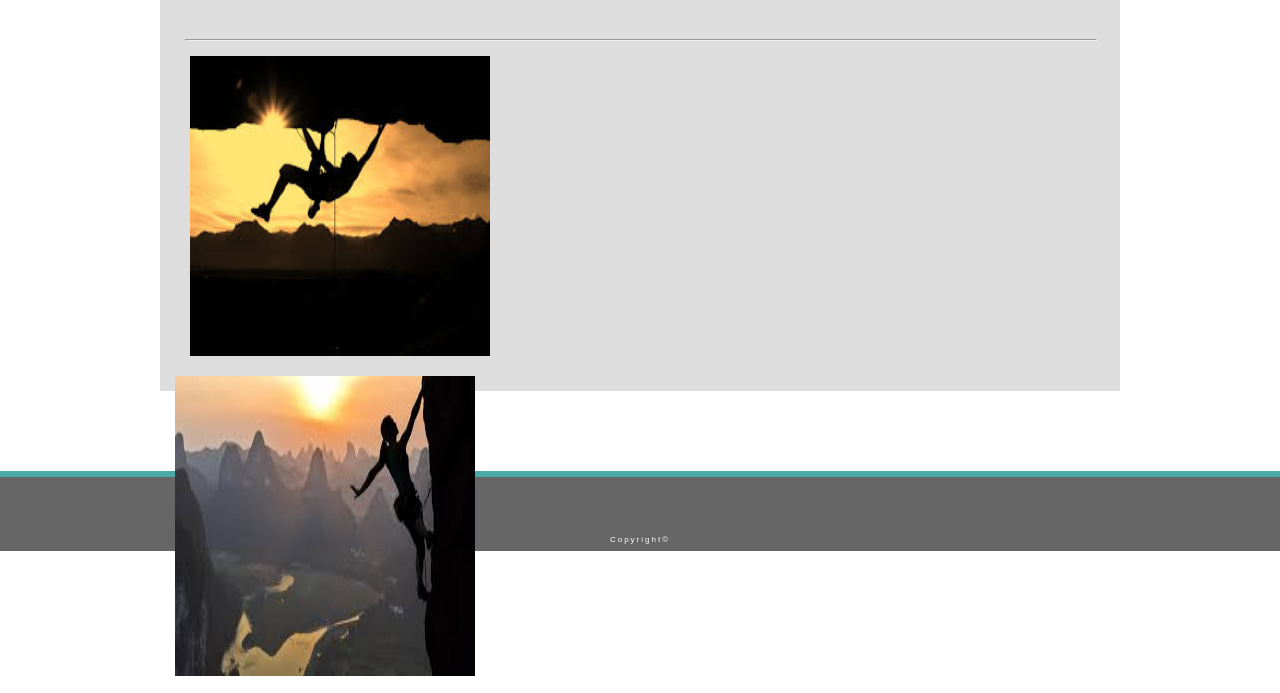
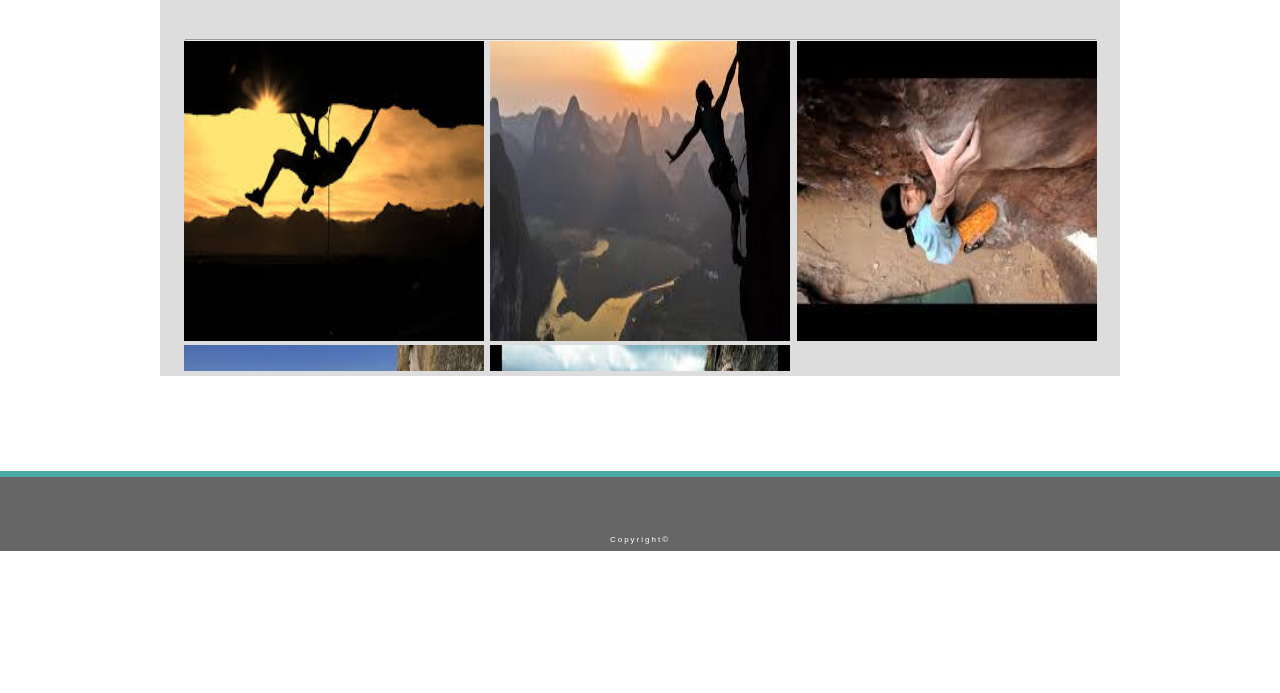
Before and after one commit to jimnguyen26/First-Assignment, a plain HTML site: page portfolio.html in a window 1280 px wide. Shown: the part 250-943 px from the top of the page. After the commit the page ends 801 px from the top, so only its background shows below. Drawn offline with Linux system fonts and the light colour scheme.

Commit message:
pics are on webpage

```diff
--- a/assets/css/style.css
+++ b/assets/css/style.css
@@ -97,11 +97,6 @@ hr {
     overflow: visible;
 }
 
-.card-texts {
-    clear: right;
-    overflow: hidden;
-}
-
 footer {
     height: 10vh;
     background-color: #666666;
@@ -117,3 +112,13 @@ footer {
 }
 
 /* portfolio.html css */
+
+.card-texted {
+    overflow: auto;
+    height: 330px;
+}
+
+.pic-contain {
+    float: left;
+    padding: 12px;
+}
--- a/portfolio.html
+++ b/portfolio.html
@@ -26,18 +26,17 @@
                 <h1 class="card-header-text">About Me</h1>
             </div>
             <hr>
-            <div class="pic-container">
+            <div class="pic-contain">
 
             </div>
-            <div class="card-text">
+            <div class="card-texted">
                 <p>
-                    <div class="pic1"> <img src="assets/images/climbpic1.jpeg" height="300" width="300">
-                        <div class="pic2"> <img src="assets/images/climbpic2.jpeg" height="300" width="300">
-                            <div class="pic3"> <img src="assets/images/climbpic3.jpeg" height="300" width="300">
-                                <div class="pic4"> <img src="assets/images/climbpic4.jpeg" height="300" width="300">
-                                    <div class="pic5"> <img src="assets/images/climbpic5.jpeg" height="300" width="300">
-
-                                    </div>
+                    <a class="pic1"> <img src="assets/images/climbpic1.jpeg" height="300" width="300">
+                        <a class="pic2"> <img src="assets/images/climbpic2.jpeg" height="300" width="300">
+                            <a class="pic3"> <img src="assets/images/climbpic3.jpeg" height="300" width="300">
+                                <a class="pic4"> <img src="assets/images/climbpic4.jpeg" height="300" width="300">
+                                    <a class="pic5"> <img src="assets/images/climbpic5.jpeg" height="300" width="300">
+                                    </a>
                 </p>
 
             </div>
```
